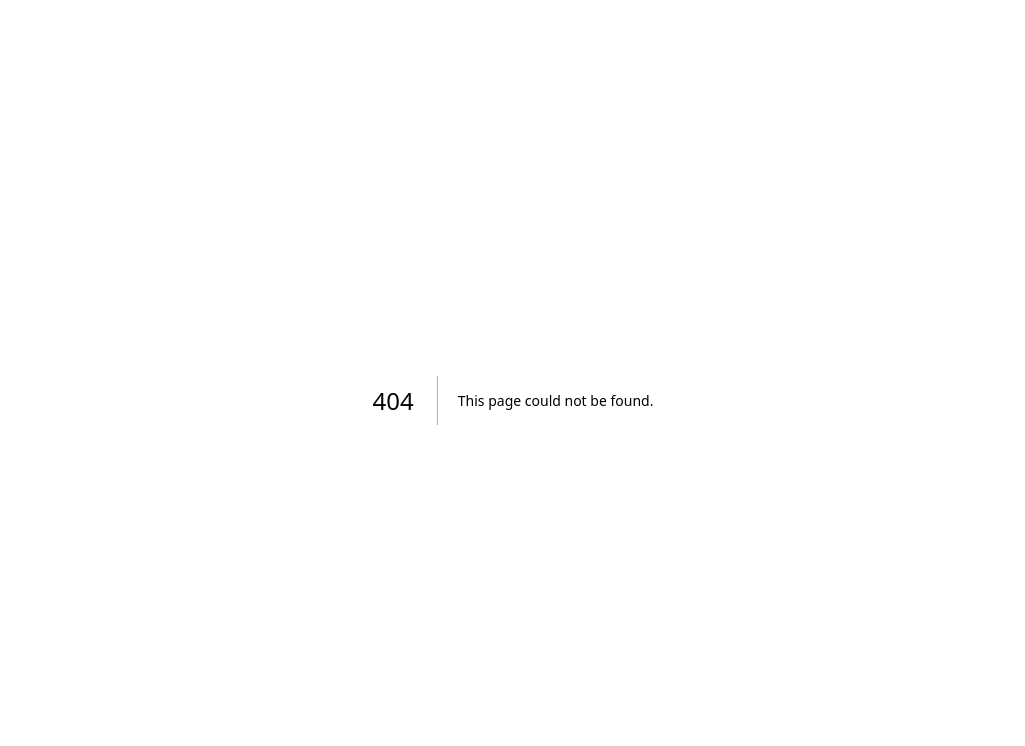
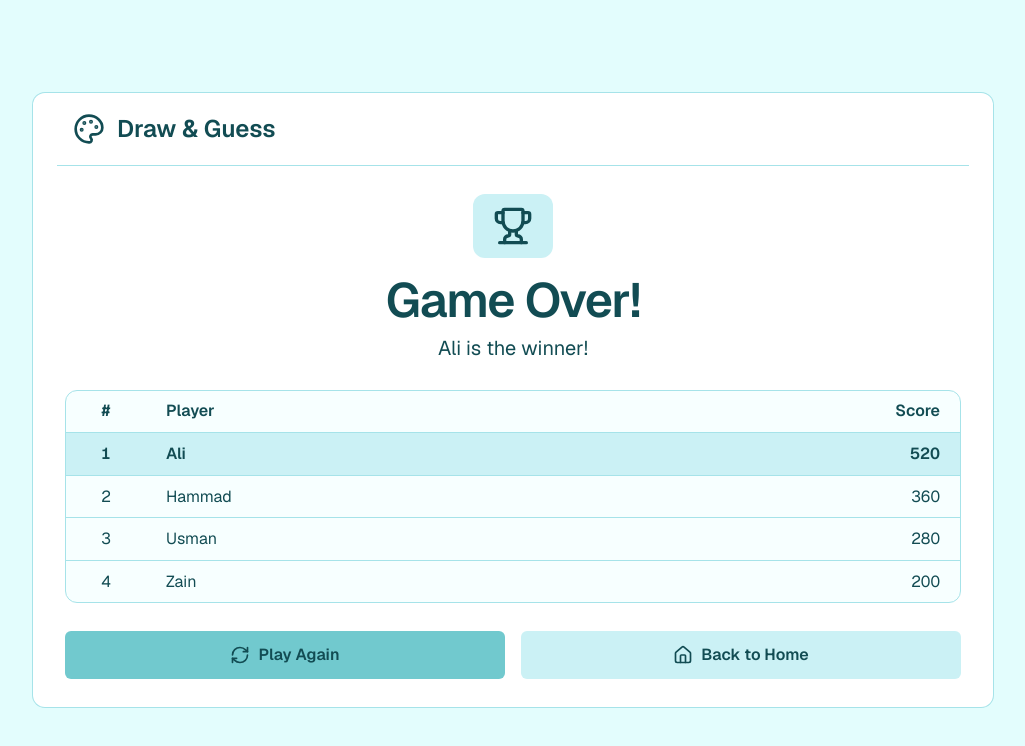
Before and after one commit to unse1234/Guessing-Game, a Next.js app in the folder apps/web/: page /results/1 in a window 1280 px wide. Before the commit this address had no page. Shown: the top 746 px of the page, without its empty margins (127-1152 px from the left). Built offline with nearby package versions, Linux system fonts and the light colour scheme.

Commit message:
feat(web): add the final results screen

```diff
--- /dev/null
+++ b/apps/web/src/app/results/[code]/page.tsx
@@ -0,0 +1,10 @@
+import { ResultsScreen } from '@/features/results/components/results-screen';
+import { mockResults } from '@/features/results/data/mock-results';
+
+export default async function ResultsPage({
+  params,
+}: PageProps<'/results/[code]'>) {
+  const { code } = await params;
+
+  return <ResultsScreen code={code} results={mockResults} />;
+}
--- /dev/null
+++ b/apps/web/src/components/layout/feedback-toaster.tsx
@@ -0,0 +1,16 @@
+import { Toaster } from 'sonner';
+
+export function FeedbackToaster() {
+  return (
+    <Toaster
+      position="bottom-center"
+      toastOptions={{
+        style: {
+          background: 'var(--surface)',
+          color: 'var(--foreground)',
+          borderColor: 'var(--surface-highlight)',
+        },
+      }}
+    />
+  );
+}
--- a/apps/web/src/features/lobby/components/lobby-screen.tsx
+++ b/apps/web/src/features/lobby/components/lobby-screen.tsx
@@ -1,4 +1,4 @@
-import { Toaster } from 'sonner';
+import { FeedbackToaster } from '@/components/layout/feedback-toaster';
 import { SiteBrand } from '@/components/layout/site-brand';
 import { Badge } from '@/components/ui/badge';
 import { Card } from '@/components/ui/card';
@@ -50,16 +50,7 @@ export function LobbyScreen({ code }: { code: string }) {
           <LobbyActions />
         </div>
       </Card>
-      <Toaster
-        position="bottom-center"
-        toastOptions={{
-          style: {
-            background: 'var(--surface)',
-            color: 'var(--foreground)',
-            borderColor: 'var(--surface-highlight)',
-          },
-        }}
-      />
+      <FeedbackToaster />
     </main>
   );
 }
--- /dev/null
+++ b/apps/web/src/features/results/components/final-scoreboard.tsx
@@ -0,0 +1,86 @@
+import { cn } from 'cn';
+import type { RankedResult } from '@/features/results/types/results';
+
+const cellSpacing = 'px-3 py-[clamp(0.25rem,1.1svh,0.75rem)] sm:px-5';
+
+export function FinalScoreboard({
+  code,
+  results,
+}: {
+  code: string;
+  results: readonly RankedResult[];
+}) {
+  return (
+    <div className="overflow-hidden rounded-xl border bg-background/30">
+      <table className="w-full table-fixed text-left text-base">
+        <caption className="sr-only">Final scores for room {code}</caption>
+        <thead>
+          <tr className="border-b">
+            <th
+              scope="col"
+              aria-label="Rank"
+              className={cn(
+                'w-12 text-center font-semibold sm:w-20',
+                cellSpacing,
+              )}
+            >
+              #
+            </th>
+            <th scope="col" className={cn('font-semibold', cellSpacing)}>
+              Player
+            </th>
+            <th
+              scope="col"
+              className={cn(
+                'w-24 text-right font-semibold sm:w-28',
+                cellSpacing,
+              )}
+            >
+              Score
+            </th>
+          </tr>
+        </thead>
+        <tbody className="divide-y">
+          {results.map(({ id, name, rank, score }) => (
+            <tr
+              key={id}
+              className={rank === 1 ? 'bg-secondary font-semibold' : undefined}
+            >
+              <td className={cn('text-center tabular-nums', cellSpacing)}>
+                {rank}
+              </td>
+              <th
+                scope="row"
+                className={cn(
+                  'wrap-anywhere',
+                  rank === 1 ? 'font-semibold' : 'font-normal',
+                  cellSpacing,
+                )}
+              >
+                {name}
+              </th>
+              <td
+                className={cn(
+                  'text-right wrap-anywhere tabular-nums',
+                  cellSpacing,
+                )}
+              >
+                {score}
+              </td>
+            </tr>
+          ))}
+          {results.length === 0 && (
+            <tr>
+              <td
+                colSpan={3}
+                className={cn('text-center text-muted-foreground', cellSpacing)}
+              >
+                Scores are unavailable.
+              </td>
+            </tr>
+          )}
+        </tbody>
+      </table>
+    </div>
+  );
+}
--- /dev/null
+++ b/apps/web/src/features/results/components/results-actions.tsx
@@ -0,0 +1,34 @@
+'use client';
+
+import { House, RefreshCw } from 'lucide-react';
+import Link from 'next/link';
+import { toast } from 'sonner';
+import { Button } from '@/components/ui/button';
+
+const actionClassName =
+  'h-auto min-h-12 text-base font-semibold whitespace-normal transition-none focus-visible:ring-ring';
+
+export function ResultsActions() {
+  return (
+    <div className="grid min-w-0 auto-rows-fr gap-3 md:grid-cols-2 md:gap-4">
+      <Button
+        type="button"
+        className={actionClassName}
+        onClick={() =>
+          toast.info(
+            'Play Again will be available when game functionality is connected.',
+          )
+        }
+      >
+        <RefreshCw aria-hidden="true" className="size-5" />
+        Play Again
+      </Button>
+      <Button variant="secondary" className={actionClassName} asChild>
+        <Link href="/">
+          <House aria-hidden="true" className="size-5" />
+          Back to Home
+        </Link>
+      </Button>
+    </div>
+  );
+}
--- /dev/null
+++ b/apps/web/src/features/results/components/results-screen.tsx
@@ -0,0 +1,39 @@
+import { FeedbackToaster } from '@/components/layout/feedback-toaster';
+import { SiteBrand } from '@/components/layout/site-brand';
+import { Card } from '@/components/ui/card';
+import { FinalScoreboard } from '@/features/results/components/final-scoreboard';
+import { ResultsActions } from '@/features/results/components/results-actions';
+import { WinnerAnnouncement } from '@/features/results/components/winner-announcement';
+import { rankResults } from '@/features/results/lib/rank-results';
+import type { PlayerResult } from '@/features/results/types/results';
+
+export function ResultsScreen({
+  code,
+  results,
+}: {
+  code: string;
+  results: readonly PlayerResult[];
+}) {
+  const ranked = rankResults(results);
+  const winners = ranked
+    .filter(({ rank }) => rank === 1)
+    .map(({ name }) => name);
+
+  return (
+    <main className="flex min-h-dvh w-full items-center justify-center px-3 py-[clamp(0.75rem,3svh,2rem)] sm:px-8">
+      <Card className="w-full max-w-240 gap-0 rounded-xl border-0 p-0 ring-1 ring-border shadow-none">
+        <header className="mx-4 flex items-center gap-3 border-b px-2 py-[clamp(0.5rem,2.5svh,1.5rem)] text-xl font-semibold sm:mx-6 sm:px-4 sm:text-2xl">
+          <SiteBrand />
+        </header>
+        <div className="grid gap-[clamp(0.75rem,3.5svh,2rem)] px-4 py-[clamp(0.75rem,3.5svh,2rem)] sm:px-8 [@media(min-width:38rem)_and_(max-height:30rem)]:grid-cols-2 [@media(min-width:38rem)_and_(max-height:30rem)]:items-center">
+          <WinnerAnnouncement winners={winners} />
+          <div className="min-w-0 [@media(min-width:38rem)_and_(max-height:30rem)]:col-start-2 [@media(min-width:38rem)_and_(max-height:30rem)]:row-span-2 [@media(min-width:38rem)_and_(max-height:30rem)]:row-start-1">
+            <FinalScoreboard code={code} results={ranked} />
+          </div>
+          <ResultsActions />
+        </div>
+      </Card>
+      <FeedbackToaster />
+    </main>
+  );
+}
--- /dev/null
+++ b/apps/web/src/features/results/components/winner-announcement.tsx
@@ -0,0 +1,34 @@
+import { Trophy } from 'lucide-react';
+
+const winnerList = new Intl.ListFormat('en', { type: 'conjunction' });
+
+export function WinnerAnnouncement({
+  winners,
+}: {
+  winners: readonly string[];
+}) {
+  let announcement = 'No final scores yet.';
+  if (winners.length === 1) {
+    announcement = `${winners[0]} is the winner!`;
+  } else if (winners.length > 1) {
+    announcement = `${winnerList.format(winners)} share the win!`;
+  }
+
+  return (
+    <section aria-labelledby="results-title" className="min-w-0 text-center">
+      <div className="mx-auto grid h-[clamp(2.5rem,8svh,4.5rem)] w-[clamp(3rem,10svh,5.5rem)] place-items-center rounded-xl bg-secondary">
+        <Trophy
+          aria-hidden="true"
+          className="size-[clamp(1.5rem,5svh,2.75rem)]"
+        />
+      </div>
+      <h1
+        id="results-title"
+        className="mt-3 text-4xl leading-tight font-semibold tracking-tight md:text-5xl"
+      >
+        Game Over!
+      </h1>
+      <p className="mt-1 text-lg wrap-anywhere md:text-xl">{announcement}</p>
+    </section>
+  );
+}
--- /dev/null
+++ b/apps/web/src/features/results/data/mock-results.ts
@@ -0,0 +1,8 @@
+import type { PlayerResult } from '@/features/results/types/results';
+
+export const mockResults: readonly PlayerResult[] = [
+  { id: '1', name: 'Ali', score: 520 },
+  { id: '2', name: 'Hammad', score: 360 },
+  { id: '3', name: 'Usman', score: 280 },
+  { id: '4', name: 'Zain', score: 200 },
+];
--- /dev/null
+++ b/apps/web/src/features/results/lib/rank-results.ts
@@ -0,0 +1,19 @@
+import type {
+  PlayerResult,
+  RankedResult,
+} from '@/features/results/types/results';
+
+export function rankResults(results: readonly PlayerResult[]): RankedResult[] {
+  const sorted = [...results].sort(
+    (first, second) => second.score - first.score,
+  );
+  let rank = 0;
+
+  return sorted.map((player, index) => {
+    if (index === 0 || player.score !== sorted[index - 1].score) {
+      rank = index + 1;
+    }
+
+    return { ...player, rank };
+  });
+}
--- /dev/null
+++ b/apps/web/src/features/results/types/results.ts
@@ -0,0 +1,9 @@
+import type { Player } from '@draw-and-guess/shared';
+
+export interface PlayerResult extends Player {
+  score: number;
+}
+
+export interface RankedResult extends PlayerResult {
+  rank: number;
+}
```
